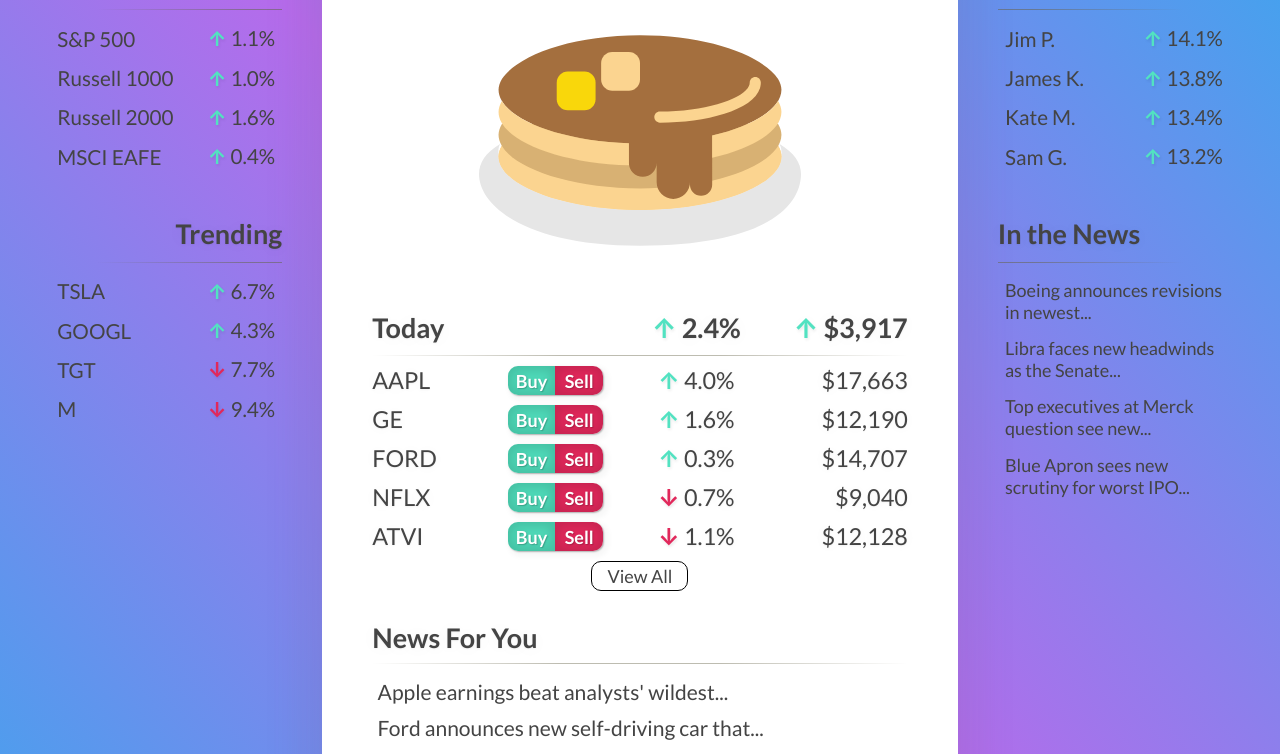
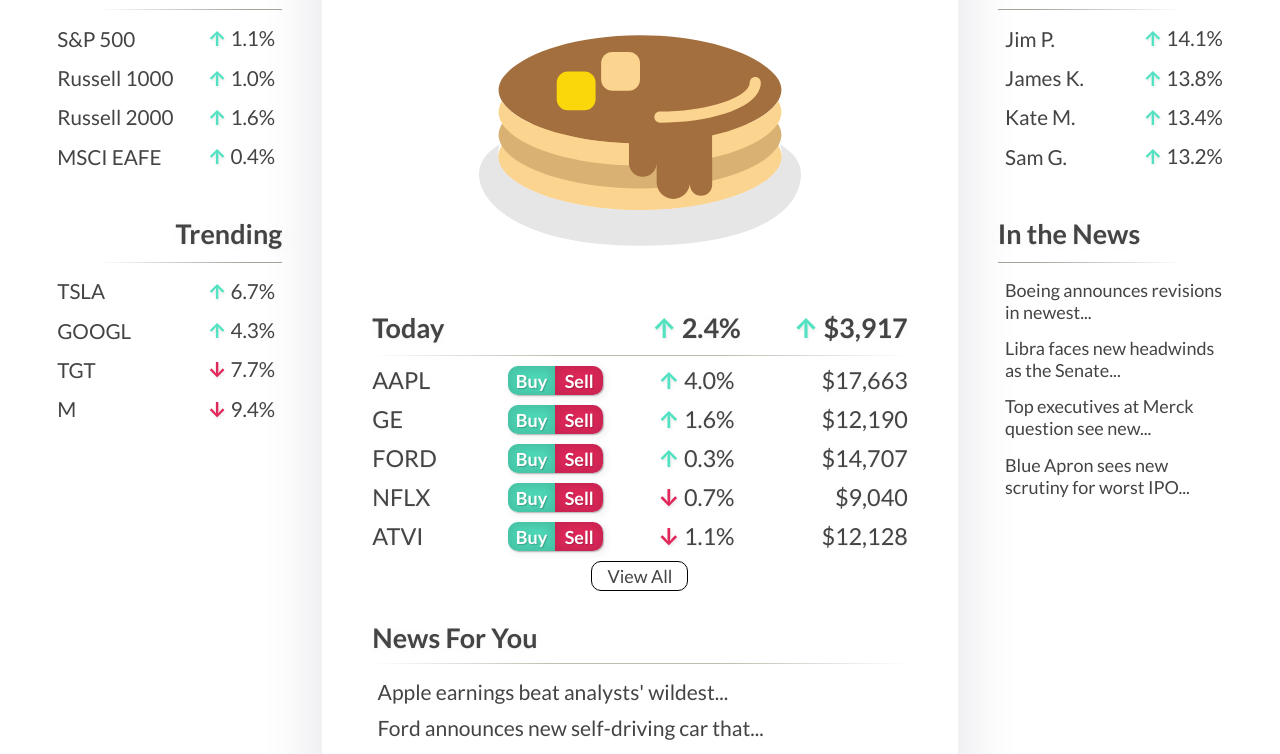
Before and after one commit to Da-Colon/Goldman_Stacks, a website: page home.html in a window 1280 px wide. Shown: the part 166-920 px from the top of the page. Drawn offline with Linux system fonts and the light colour scheme.

Commit message:
Establishing base commit before branching to test a different layout scheme

```diff
--- a/home.css
+++ b/home.css
@@ -21,7 +21,7 @@
   width: 100%;
   height: 100%;
   padding: 0 50px;
-  /* background-color: rgba(255, 255, 255, 0.9); */
+  background-color: rgba(255, 255, 255, 1);
 }
 
 h1, h2, h3, p {
@@ -127,7 +127,7 @@
   position: relative;
   top: -90px;
   box-shadow: 0px 20px 40px 20px rgba(101, 75, 109, 0.1);
-  background-color: rgba(255, 255, 255, 1);
+  background-color: rgba(255, 255, 255, 0.5);
 }
 
 .right-sidebar {
```
